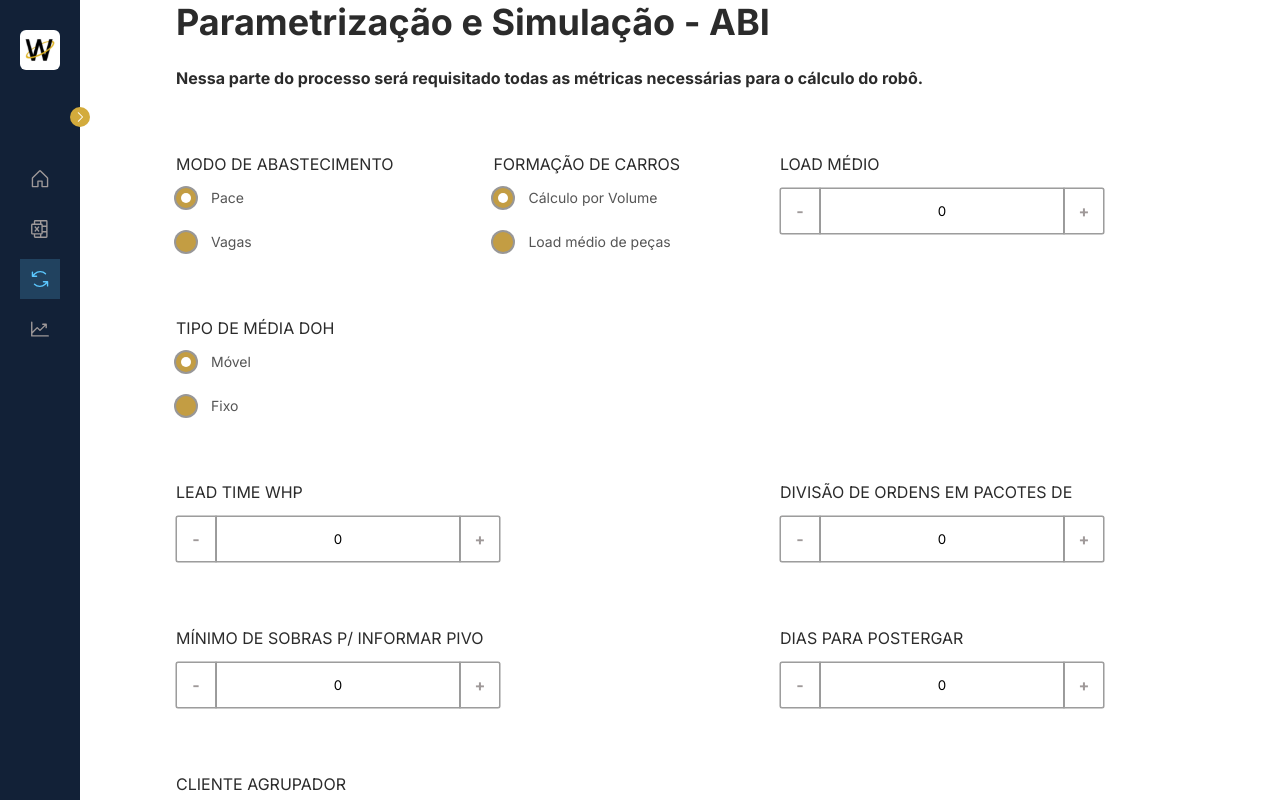
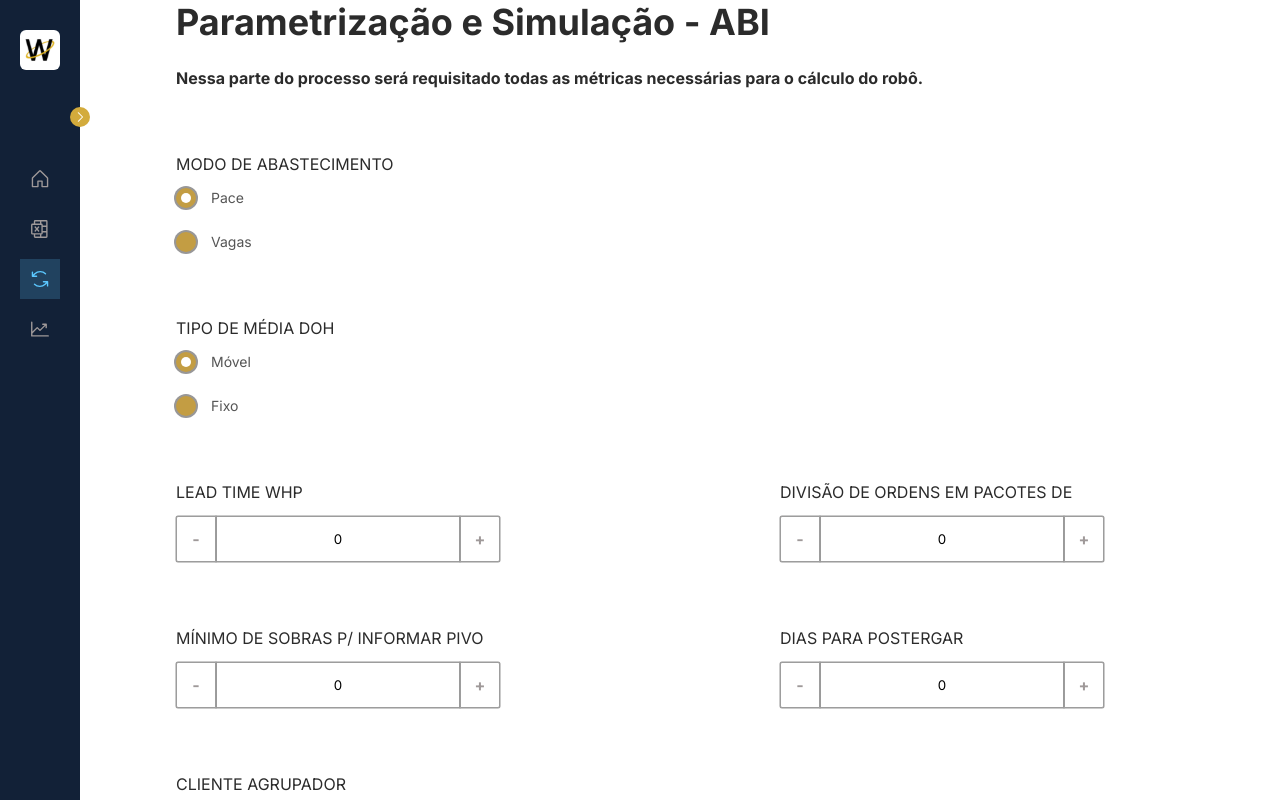
Before and after one commit to Gabrielivensdds/abastecimento-inteligente, a React (Vite) app: page /Form in a window 1280 px wide. Shown: the top 800 px of the page. Built offline with nearby package versions, Linux system fonts and the light colour scheme.

Commit message:
Add carascade open to Form. fix callback and minor issues.

```diff
--- a/src/components/CardStatus/index.tsx
+++ b/src/components/CardStatus/index.tsx
@@ -17,7 +17,7 @@ const iconStatus = {
 }
 type IconStatus = keyof typeof iconStatus
 
-interface PipelineStatus {
+export interface PipelineStatus {
   id: number
   pipelineId: string
   status: IconStatus
--- a/src/components/InputIncremetal/index.tsx
+++ b/src/components/InputIncremetal/index.tsx
@@ -10,11 +10,13 @@ export function InputIncremental({ onValueChange }: InputIncrementalProps) {
 
   const handleIncrement = () => {
     setValue(value + 1)
+    onValueChange(String(value + 1))
   }
 
   const handleDecrement = () => {
     if (value > 0) {
       setValue(value - 1)
+      onValueChange(String(value - 1))
     }
   }
   function handleSetValue(value: string) {
--- a/src/pages/Form/index.tsx
+++ b/src/pages/Form/index.tsx
@@ -18,6 +18,7 @@ import {
   StyledForm,
   TitleFormConteiner,
 } from './styles'
+import { useState } from 'react'
 
 const options = [
   { value: '1054', label: '1054' },
@@ -45,7 +46,7 @@ const optionsTpMed = [
 const ParamESimFormValidationSchema = zod.object({
   RGModAbast: zod.string(),
   RGFormCar: zod.string(),
-  RGLoadMed: zod.string().min(1).max(3),
+  LoadMed: zod.string().min(1).max(3),
   RGTpMdDoh: zod.string(),
   LeadTimeWp: zod.string().min(1).max(3),
   DivOrdPac: zod.string().min(1).max(3),
@@ -72,7 +73,7 @@ export function FormPage() {
     defaultValues: {
       RGModAbast: optionsModAB[0].value,
       RGFormCar: optionsFormCar[0].value,
-      RGLoadMed: '0',
+      LoadMed: '0',
       RGTpMdDoh: optionsTpMed[0].value,
       LeadTimeWp: '0',
       DivOrdPac: '0',
@@ -85,6 +86,28 @@ export function FormPage() {
   })
   console.log(formState.errors)
 
+  const [showCarForm, setShowCarForm] = useState(false)
+  const [showLoadMed, setLoadMed] = useState(false)
+
+  const handleModAbastChange = (selectedOption: string) => {
+    if (selectedOption === 'vagas') {
+      setShowCarForm(true)
+    } else {
+      setShowCarForm(false)
+      setLoadMed(false)
+    }
+    console.log(selectedOption)
+  }
+
+  const handleCarFormChange = (selectedOption: string) => {
+    if (selectedOption === 'LoadMed') {
+      setLoadMed(true)
+    } else {
+      setLoadMed(false)
+    }
+    console.log(selectedOption)
+  }
+
   return (
     <StyledForm onSubmit={handleSubmit(handleCreateSimulation)}>
       <TitleFormConteiner>
@@ -94,38 +117,53 @@ export function FormPage() {
           para o cálculo do robô.
         </SubTitle>
       </TitleFormConteiner>
-      <LineFormConteiner>
+      <LineFormConteiner css={{ gap: '100px', justifyContent: 'normal' }}>
         <ItemFormConteiner>
           <Text>MODO DE ABASTECIMENTO</Text>
           <Controller
             name="RGModAbast"
             control={control}
             render={({ field }) => (
-              <RadioGroup options={optionsModAB} onChange={field.onChange} />
+              <RadioGroup
+                options={optionsModAB}
+                onChange={(option) => {
+                  field.onChange(option)
+                  handleModAbastChange(option.valueOf())
+                }}
+              />
             )}
           />
         </ItemFormConteiner>
+        {showCarForm && (
           <ItemFormConteiner>
             <Text>FORMAÇÃO DE CARROS</Text>
-
             <Controller
               name="RGFormCar"
               control={control}
               render={({ field }) => (
-              <RadioGroup options={optionsFormCar} onChange={field.onChange} />
+                <RadioGroup
+                  options={optionsFormCar}
+                  onChange={(option) => {
+                    field.onChange(option)
+                    handleCarFormChange(option.valueOf())
+                  }}
+                />
               )}
             />
           </ItemFormConteiner>
+        )}
+        {showLoadMed && (
           <ItemFormConteiner>
             <Text>LOAD MÉDIO</Text>
             <Controller
-            name="RGLoadMed"
+              name="LoadMed"
               control={control}
               render={({ field }) => (
                 <InputIncremental onValueChange={field.onChange} />
               )}
             />
           </ItemFormConteiner>
+        )}
       </LineFormConteiner>
       <LineFormConteiner>
         <ItemFormConteiner>
--- a/src/pages/Results/index.tsx
+++ b/src/pages/Results/index.tsx
@@ -8,10 +8,10 @@ import {
   GripConteiner,
 } from './styles'
 import { Title } from '../../components/Title'
-import CardStatusList from '../../components/CardStatus'
+import CardStatusList, { PipelineStatus } from '../../components/CardStatus'
 
 export function Results() {
-  const pipelineStatusData = [
+  const pipelineStatusData: PipelineStatus[] = [
     { id: 1, pipelineId: 'P001', status: 'success' },
     { id: 2, pipelineId: 'P002', status: 'error' },
     { id: 3, pipelineId: 'P003', status: 'warning' },
```
Lines whose indentation alone changed are shown as unchanged.
